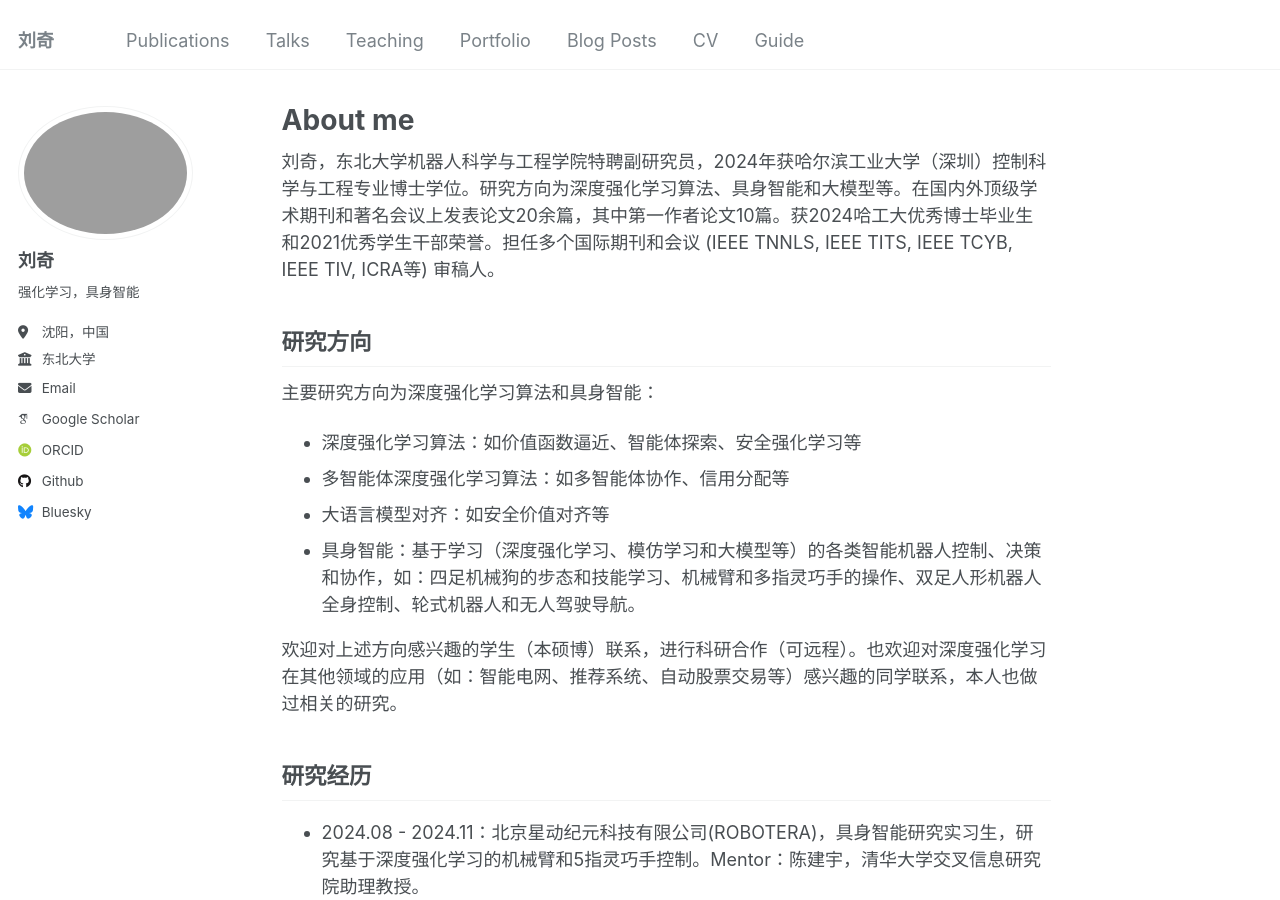
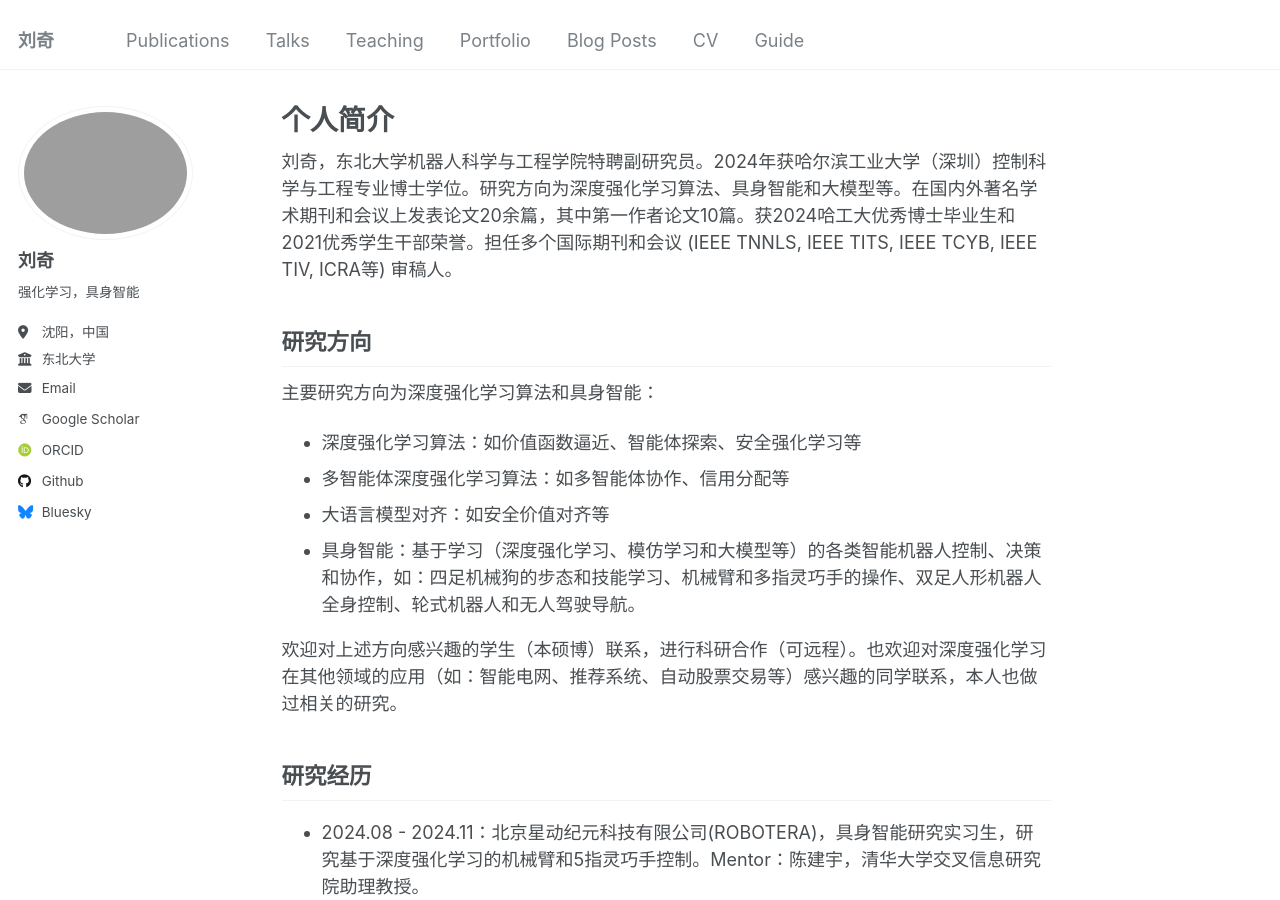
Before and after one commit to liuqi8827/liuqi8827.github.io, a Jekyll site: the page built from _pages/about.md, in a window 1280 px wide and 900 px high. Built offline with Jekyll 4.4.1, drawn with Linux system fonts in a browser that asks for light colours; some web fonts are replaced.

Commit message:
Update about.md

```diff
--- a/_pages/about.md
+++ b/_pages/about.md
@@ -1,13 +1,13 @@
 ---
 permalink: /
-title: "About me"
+title: "个人简介"
 author_profile: true
 redirect_from:
   - /about/
   - /about.html
 ---
 
-刘奇，东北大学机器人科学与工程学院特聘副研究员，2024年获哈尔滨工业大学（深圳）控制科学与工程专业博士学位。研究方向为深度强化学习算法、具身智能和大模型等。在国内外顶级学术期刊和著名会议上发表论文20余篇，其中第一作者论文10篇。获2024哈工大优秀博士毕业生和2021优秀学生干部荣誉。担任多个国际期刊和会议 (IEEE TNNLS, IEEE TITS, IEEE TCYB, IEEE TIV, ICRA等) 审稿人。
+刘奇，东北大学机器人科学与工程学院特聘副研究员。2024年获哈尔滨工业大学（深圳）控制科学与工程专业博士学位。研究方向为深度强化学习算法、具身智能和大模型等。在国内外著名学术期刊和会议上发表论文20余篇，其中第一作者论文10篇。获2024哈工大优秀博士毕业生和2021优秀学生干部荣誉。担任多个国际期刊和会议 (IEEE TNNLS, IEEE TITS, IEEE TCYB, IEEE TIV, ICRA等) 审稿人。
 
 ## 研究方向
 主要研究方向为深度强化学习算法和具身智能：
```
